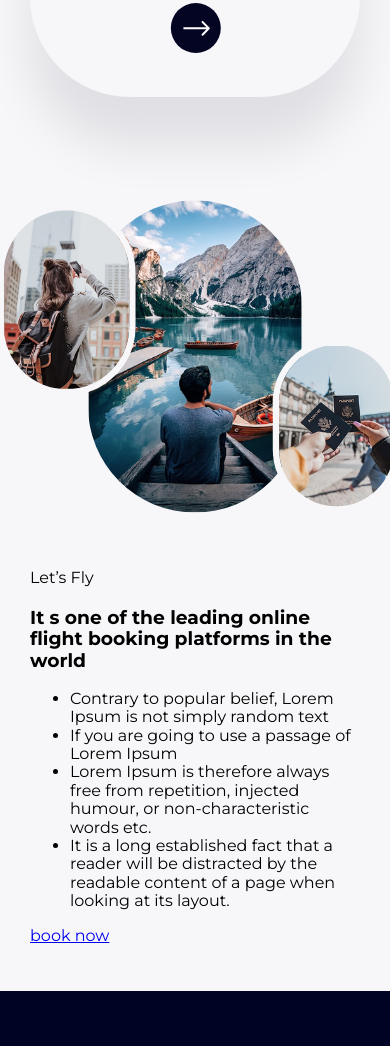
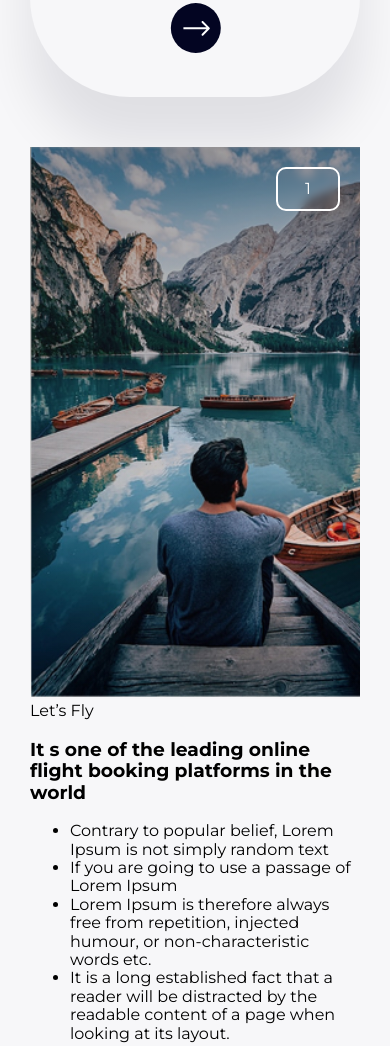
Before and after one commit to salemkakeh/FT-Plan, a plain HTML site: page index.html in a window 390 px wide. Shown: the part 3481-4527 px from the top of the page. Before the commit the page ends 4472 px from the top, so only its background shows below. Drawn offline with Linux system fonts and the light colour scheme.

Commit message:
modify a section fly in mobile screen

```diff
--- /dev/null
+++ b/css/style.css
@@ -0,0 +1,54 @@
+* {
+  font-family: Arial, Helvetica, sans-serif;
+}
+html {
+  scroll-behavior: smooth;
+}
+body {
+  background-color: #202020;
+  color: aliceblue;
+}
+section {
+  counter-reset: file 1;
+}
+section h1 {
+  position: relative;
+  margin-left: 40px;
+}
+section h1::after {
+  content: "";
+  position: absolute;
+  width: 10px;
+  height: 10px;
+  background-color: #0af;
+  border-radius: 50%;
+  left: -15px;
+  top: 50%;
+  transform: translateY(-50%);
+}
+section h1::before {
+  content: 'file ';
+  color: #0af;
+}
+
+.my-sec {
+  height: 100vh;
+  background-color: #a0f;
+}
+
+
+.button {
+  position: fixed;
+  width: 80px;
+  height: 80px;
+  background-color: #0af;
+  bottom: 20px;
+  right: 20px ;
+  color: #202020;
+  border-radius: 50%;
+  display: flex;
+  justify-content: center;
+  align-items: center;
+  font-weight: 900;
+  cursor: pointer;
+}
--- a/index.html
+++ b/index.html
@@ -212,9 +212,15 @@
     <div class="container">
       <div class="left-cont">
         <div class="images">
-          <img src="layout/images/image (1).jpg" loading="lazy" alt="this is image">
-          <img src="layout/images/image (2).jpg" loading="lazy" alt="this is image">
-          <img src="layout/images/image (3).jpg" loading="lazy" alt="this is image">
+          <div>
+            <img src="layout/images/image (1).jpg" loading="lazy" alt="this is image">
+          </div>
+          <div>
+            <img src="layout/images/image (2).jpg" loading="lazy" alt="this is image">
+          </div>
+          <div>
+            <img src="layout/images/image (3).jpg" loading="lazy" alt="this is image">
+          </div>
         </div>
       </div>
       <div class="right-cont">
--- a/layout/css/style.css
+++ b/layout/css/style.css
@@ -531,13 +531,13 @@ main .text p {
     border-radius: 200px;
     border: 10px solid var(--main-color) ;
   }
-  .fly .container .left-cont img:nth-child(2) {
+  .fly .container .left-cont div:nth-child(2) {
     transform: scale(0.9);
     top: 0;
     left: -130px;
     position: absolute;
   }
-  .fly .container .left-cont img:nth-child(3) {
+  .fly .container .left-cont div:nth-child(3) {
     transform: scale(0.9);
     bottom: 0;
     right: -140px;
@@ -547,16 +547,87 @@ main .text p {
     flex-grow: 1;
     flex-basis: 50%;
   }
+
+
+@media (max-width: 1200px) {
+    .fly .container .left-cont .images {
+      transform: translate(-50% , -50%) scale(0.8);
+    }
+}
+
+
   @media (max-width: 992px) {
     .fly .container {
       flex-direction: column;
     }
+
   }
 
   @media (max-width: 576px)  {
+    .fly .container {
+      height: auto;
+      align-items: flex-start;
+    }
     .fly .container .left-cont  {
-      transform: scale(0.7);
+      width: 100%;
     }
+    .fly .container .left-cont .images  {
+      position: relative;
+      align-items: center;
+      transform: translate(0 , 0);
+      display: flex;
+      overflow-x: scroll;
+      width: 100%;
+      scroll-snap-type: x mandatory;
+      counter-reset: counImg;
+      left: auto;
+      top: auto;
+    }
+    .fly .container .left-cont .images::-webkit-scrollbar {
+      width: 0;
+    }
+    .fly .container .left-cont .images div {
+      min-width: 100%;
+      position: relative;
+      transform: scale(1);
+      left: auto;
+      right:auto ;
+    }
+    .fly .container .left-cont .images img {
+      position: static;
+      min-width: 100%;
+      height: 550px;
+      border-radius: 0;
+      border: none;
+      object-fit: cover;
+      scroll-snap-align: start;
+    }
+    .fly .container .left-cont .images div::before {
+      content: counter(counImg);
+      counter-increment: counImg;
+      position: absolute;
+      z-index: 1;
+      width: 60px;
+      height: 40px;
+      display: flex;
+      justify-content: center;
+      align-items: center;
+      border: 2px solid #fff;
+      border-radius: 10px;
+      top: 20px;
+      right: 20px;
+      color: #FFF;
+      backdrop-filter: blur(4px);
+    }
+    .fly .container .left-cont .images div::after {
+      position: absolute;
+      content: '';
+      inset: 0;
+      background-image: linear-gradient(#2020206f, transparent);
+      z-index: 0;
+    }
+
+
   }
 
 /* END SECTION FLY CUSTOMAIZE */
```
Also changed, not shown: main.html (added, +95 -0 lines).
